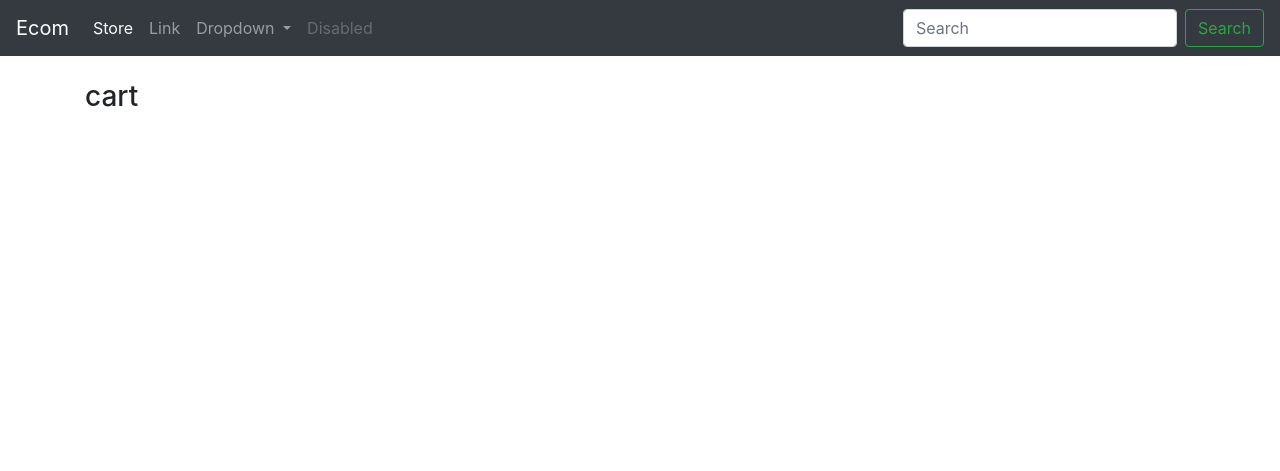
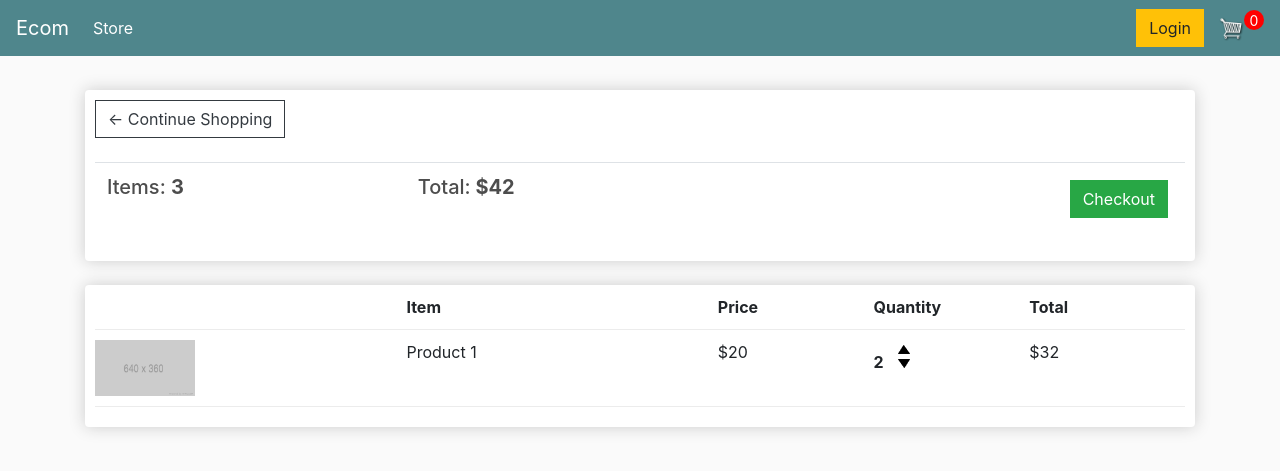
Before and after one commit to BrivaHamisi/ecommerce, a Django app: page /cart/ in a window 1280 px wide. Shown: the top 471 px of the page. Run offline with Django 4.2, Linux system fonts and the light colour scheme; lists and menus that the app fills with data are empty; some libraries are stand-ins or nearby versions.

Commit message:
Shopping Cart Updated

```diff
--- /dev/null
+++ b/static/css/main.css
@@ -0,0 +1,103 @@
+body {
+  background-color: hsl(0, 0%, 98%);
+}
+
+h1,
+h2,
+h3,
+h4,
+h5,
+h6 {
+  color: hsl(0, 0%, 30%);
+}
+
+.box-element {
+  box-shadow: hsl(0, 0%, 80%) 0 0 16px;
+  background-color: #fff;
+  border-radius: 4px;
+  padding: 10px;
+}
+
+.thumbnail {
+  width: 100%;
+  height: 200px;
+  -webkit-box-shadow: -1px -3px 5px -2px rgba(214, 214, 214, 1);
+  -moz-box-shadow: -1px -3px 5px -2px rgba(214, 214, 214, 1);
+  box-shadow: -1px -3px 5px -2px rgba(214, 214, 214, 1);
+}
+
+.product {
+  border-radius: 0 0 4px 4px;
+}
+
+.bg-dark {
+  background-color: #4f868c !important;
+}
+
+#cart-icon {
+  width: 25px;
+  display: inline-block;
+  margin-left: 15px;
+}
+
+#cart-total {
+  display: block;
+  text-align: center;
+  color: #fff;
+  background-color: red;
+  width: 20px;
+  height: 20px;
+  border-radius: 50%;
+  font-size: 14px;
+}
+
+.col-lg-4,
+.col-lg-6,
+.col-lg-8,
+.col-lg-12 {
+  margin-top: 10px;
+}
+
+.btn {
+  border-radius: 0;
+}
+
+.row-image {
+  width: 100px;
+}
+
+.form-field {
+  width: 250px;
+  display: inline-block;
+  padding: 5px;
+}
+
+.cart-row {
+  display: flex;
+  align-items: flex-stretch;
+  padding-bottom: 10px;
+  margin-bottom: 10px;
+  border-bottom: 1px solid #ececec;
+}
+
+.quantity {
+  display: inline-block;
+  font-weight: 700;
+  padding-right: 10px;
+}
+
+.chg-quantity {
+  width: 12px;
+  cursor: pointer;
+  display: block;
+  margin-top: 5px;
+  transition: 0.1s;
+}
+
+.chg-quantity:hover {
+  opacity: 0.6;
+}
+
+.hidden {
+  display: none !important;
+}
--- a/store/templates/store/cart.html
+++ b/store/templates/store/cart.html
@@ -1,5 +1,65 @@
-{% extends 'store/main.html' %}
-{% load static %}
-{% block content %}
-     <h3>cart</h3>
-{% endblock content %}
+{% extends 'store/main.html' %} {% load static %} {% block content %}
+<div class="row">
+  <div class="col-lg-12">
+    <div class="box-element">
+      <a class="btn btn-outline-dark" href="{% url 'store' %}"
+        >&#x2190; Continue Shopping</a
+      >
+      <br />
+      <br />
+      <table class="table">
+        <tr>
+          <th>
+            <h5>Items: <strong>3</strong></h5>
+          </th>
+          <th>
+            <h5>Total:<strong> $42</strong></h5>
+          </th>
+          <th>
+            <a
+              style="float: right; margin: 5px"
+              class="btn btn-success"
+              href="{% url 'checkout' %}"
+              >Checkout</a
+            >
+          </th>
+        </tr>
+      </table>
+    </div>
+
+    <br />
+    <div class="box-element">
+      <div class="cart-row">
+        <div style="flex: 2"></div>
+        <div style="flex: 2"><strong>Item</strong></div>
+        <div style="flex: 1"><strong>Price</strong></div>
+        <div style="flex: 1"><strong>Quantity</strong></div>
+        <div style="flex: 1"><strong>Total</strong></div>
+      </div>
+
+      <div class="cart-row">
+        <div style="flex: 2">
+          <img class="row-image" src="{% static 'images/placeholder.png' %}" />
+        </div>
+        <div style="flex: 2"><p>Product 1</p></div>
+        <div style="flex: 1"><p>$20</p></div>
+        <div style="flex: 1">
+          <p class="quantity">2</p>
+          <div class="quantity">
+            <img
+              class="chg-quantity"
+              src="{% static  'images/arrow-up.png' %}"
+            />
+
+            <img
+              class="chg-quantity"
+              src="{% static  'images/arrow-down.png' %}"
+            />
+          </div>
+        </div>
+        <div style="flex: 1"><p>$32</p></div>
+      </div>
+    </div>
+  </div>
+  {% endblock content %}
+</div>
--- a/store/templates/store/main.html
+++ b/store/templates/store/main.html
@@ -36,47 +36,20 @@
       <div class="collapse navbar-collapse" id="navbarSupportedContent">
         <ul class="navbar-nav mr-auto">
           <li class="nav-item active">
-            <a class="nav-link" href="{% url 'store %"
+            <a class="nav-link" href="{% url 'store' %}"
               >Store <span class="sr-only">(current)</span></a
             >
           </li>
-          <li class="nav-item">
-            <a class="nav-link" href="#">Link</a>
-          </li>
-          <li class="nav-item dropdown">
-            <a
-              class="nav-link dropdown-toggle"
-              href="#"
-              id="navbarDropdown"
-              role="button"
-              data-toggle="dropdown"
-              aria-haspopup="true"
-              aria-expanded="false"
-            >
-              Dropdown
-            </a>
-            <div class="dropdown-menu" aria-labelledby="navbarDropdown">
-              <a class="dropdown-item" href="#">Action</a>
-              <a class="dropdown-item" href="#">Another action</a>
-              <div class="dropdown-divider"></div>
-              <a class="dropdown-item" href="#">Something else here</a>
-            </div>
-          </li>
-          <li class="nav-item">
-            <a class="nav-link disabled" href="#">Disabled</a>
-          </li>
         </ul>
-        <form class="form-inline my-2 my-lg-0">
-          <input
-            class="form-control mr-sm-2"
-            type="search"
-            placeholder="Search"
-            aria-label="Search"
-          />
-          <button class="btn btn-outline-success my-2 my-sm-0" type="submit">
-            Search
-          </button>
-        </form>
+
+        <div class="form-inline my-2 my-lg-0">
+          <a href="#" class="btn btn-warning">Login</a>
+
+          <a href="{% url 'cart' %}">
+            <img id="cart-icon" src="{% static 'images/cart.png' %}" />
+          </a>
+          <p id="cart-total">0</p>
+        </div>
       </div>
     </nav>
 
```
Also changed, not shown: store/templates/store/store.html (+41 -4 lines), static/images/arrow-down.png (added), static/images/arrow-up.png (added), static/images/placeholder.png (added).
